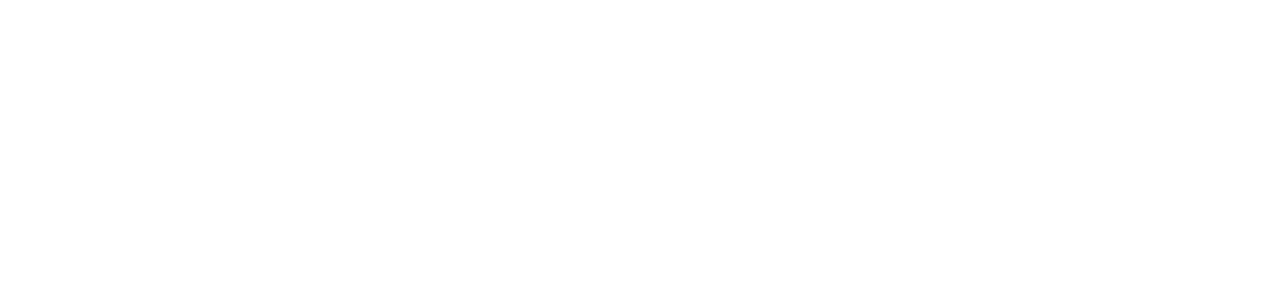
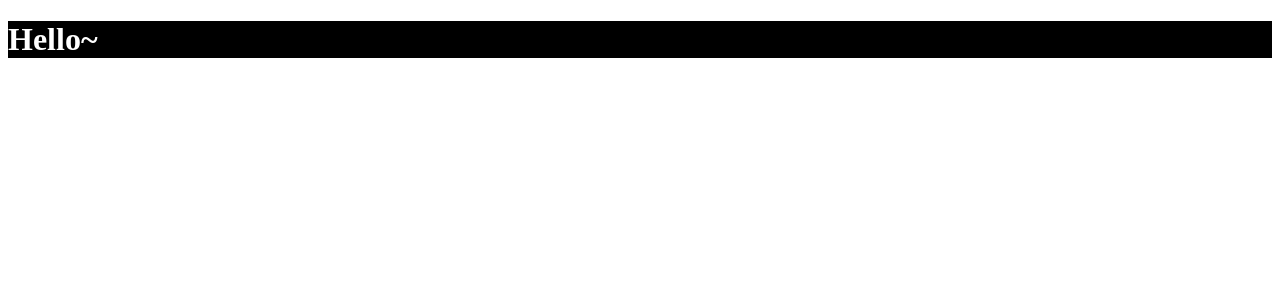
Before and after one commit to devheedoo/react-masterclass, a React (Create React App) app: page / in a window 1280 px wide. Shown: the top 300 px of the page. Built offline with nearby package versions, Linux system fonts and the light colour scheme.

Commit message:
feat(3.6): Apply theme with TS

```diff
--- a/src/App.tsx
+++ b/src/App.tsx
@@ -1,5 +1,21 @@
+import styled from "styled-components";
+
+const Container = styled.div`
+  background-color: ${(props) => props.theme.backgroundColor};
+`;
+
+const H1 = styled.h1`
+  color: ${(props) => props.theme.textColor};
+`;
+
 function App() {
-  return null;
+  return (
+    <div>
+      <Container>
+        <H1>Hello~</H1>
+      </Container>
+    </div>
+  );
 }
 
 export default App;
--- a/src/index.tsx
+++ b/src/index.tsx
@@ -1,10 +1,23 @@
 import React from "react";
 import ReactDOM from "react-dom";
+import { DefaultTheme, ThemeProvider } from "styled-components";
 import App from "./App";
+
+const lightTheme: DefaultTheme = {
+  textColor: "black",
+  backgroundColor: "white",
+};
+
+const darkTheme: DefaultTheme = {
+  textColor: "white",
+  backgroundColor: "black",
+};
 
 ReactDOM.render(
   <React.StrictMode>
-    <App />
+    <ThemeProvider theme={darkTheme}>
+      <App />
+    </ThemeProvider>
   </React.StrictMode>,
   document.getElementById("root")
 );
```
Also changed, not shown: src/styled.d.ts (added, +10 -0 lines).
